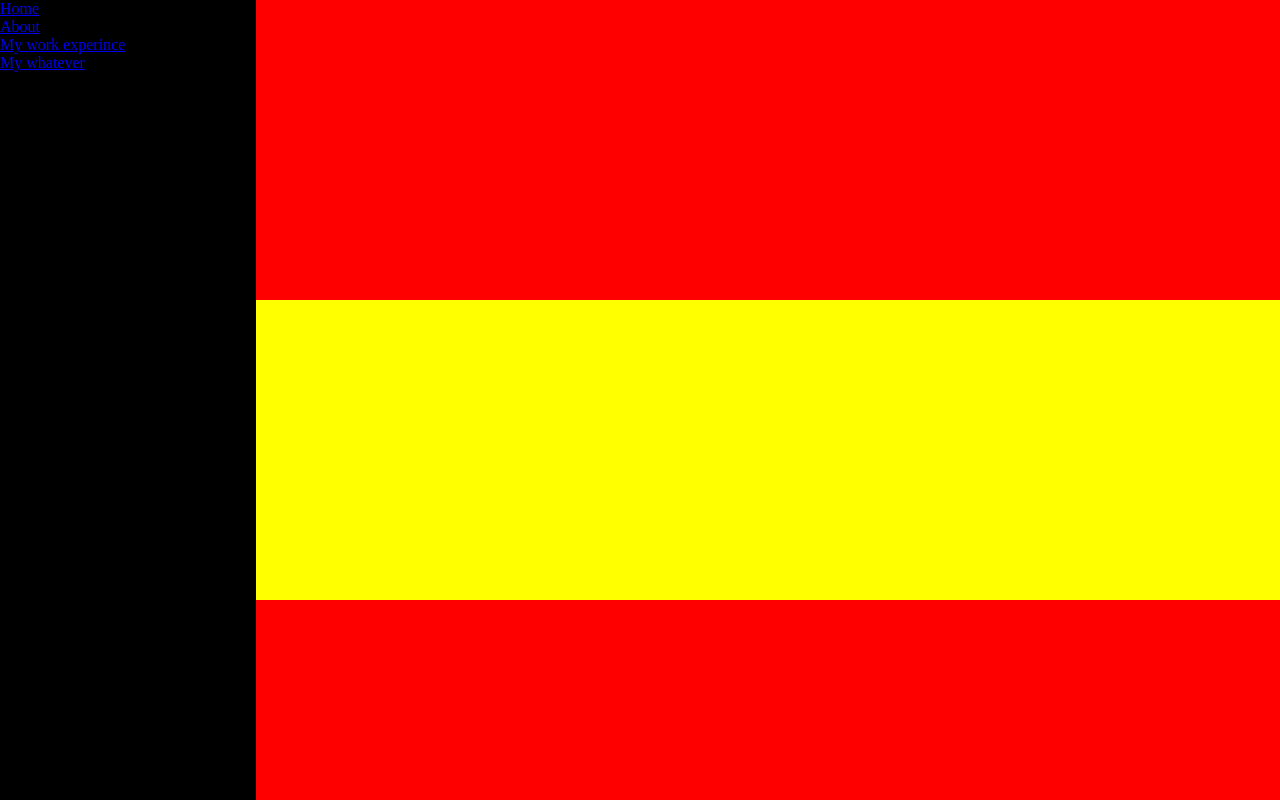
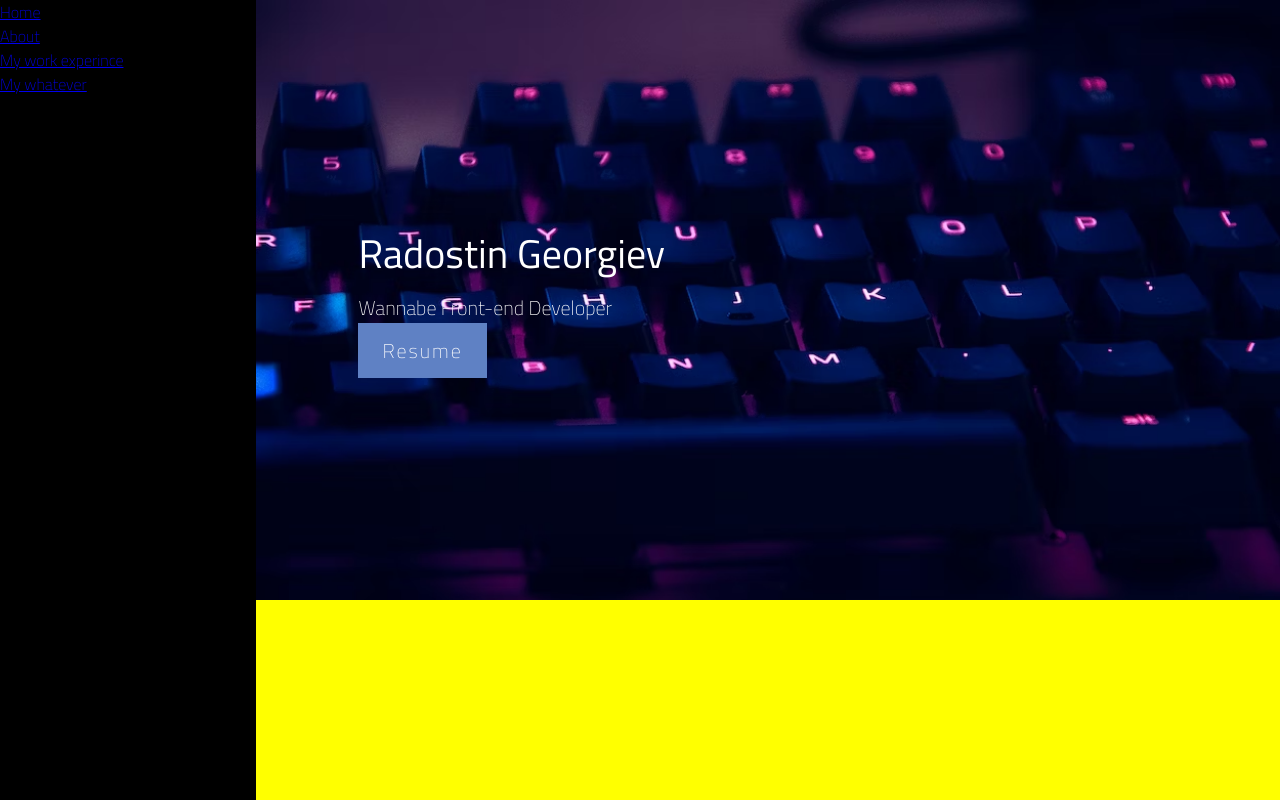
Before and after one commit to Radogeorg/Portfolio, a plain HTML site: page index.html in a window 1280 px wide. Shown: the top 800 px of the page. Drawn offline with Linux system fonts and the light colour scheme.

Commit message:
Section Welcome Establishment

```diff
--- /dev/null
+++ b/global.css
@@ -0,0 +1,28 @@
+*,
+*::before,
+*::after {
+  margin: 0;
+  padding: 0;
+}
+
+html {
+  scroll-behavior: smooth;
+}
+
+body {
+  background-color: red;
+  font-family: 'Titillium Web', sans-serif;
+  font-weight:200;
+
+
+}
+h1{
+
+  font-size: 40px;
+  font-weight: 400;
+}
+
+h4{
+  font-size: 20px;
+  font-weight: 200;
+}
--- a/index.html
+++ b/index.html
@@ -1,21 +1,35 @@
 <!DOCTYPE html>
 <html lang="en">
   <head>
-    <link rel="stylesheet" type="text/css" href="styles.css" />
+    <link rel="stylesheet" type="text/css" href="main.css" />
+    <link rel="stylesheet" type="text/css" href="global.css" />
     <meta charset="UTF-8" />
     <meta name="viewport" content="width=device-width, initial-scale=1.0" />
     <title>Portfolio</title>
+
+
+    <link rel="preconnect" href="https://fonts.googleapis.com">
+    <link rel="preconnect" href="https://fonts.gstatic.com" crossorigin>
+    <link href="https://fonts.googleapis.com/css2?family=Titillium+Web:wght@200;400&display=swap" rel="stylesheet">
+
   </head>
   <body>
     <nav>
       <ul>
-        <li><a href="#home">Home</a></li>
+        <li><a href="#welcome">Home</a></li>
         <li><a href="#about">About</a></li>
         <li><a href="#myworkexperience">My work experince</a></li>
         <li><a href="#mywhatever">My whatever</a></li>
       </ul>
     </nav>
-    <section id="home"></section>
+    <section id="welcome">
+      <div class="container">
+        <h1>Radostin Georgiev</h1>
+        <h4>Wannabe Front-end Developer</h4>
+        <a class="resume-button" href="">Resume</a>
+      </div>
+
+    </section>
     <section id="about"></section>
     <section id="myworkexperience"></section>
     <section id="mywhatever"></section>
--- /dev/null
+++ b/main.css
@@ -0,0 +1,61 @@
+
+:root {
+  --nav-width: 20%;
+}
+
+nav {
+  background-color: black;
+  position: fixed;
+  width: var(--nav-width);
+  height: 100vh;
+}
+
+section {
+  height: 600px;
+  width: calc(100% - var(--nav-width));
+  float: right;
+}
+
+section:nth-child(odd) {
+  background-color: yellow;
+}
+
+/* li::before {
+  content: "here is before";
+  color: white;
+}
+
+li::after {
+  content: "here is after";
+  color: white;
+} */
+
+#welcome {
+  display: flex;
+  align-items: center;
+  justify-content: center;
+  background-image: url(/images/welcome-section-image.avif);
+  background-repeat: no-repeat ;
+  background-size: cover;
+  color:white;
+
+}
+
+
+#welcome > .container {
+    width: 80%;
+}
+
+#welcome h1 {
+  margin-bottom: 0.5rem;
+}
+
+.resume-button {
+  color:white;
+  text-decoration: none;
+  background-color: #5f81c4;
+  padding: 0.75rem 1.5rem;
+  display: inline-block;
+  font-size: 1.25rem;
+  letter-spacing: 0.125rem;
+}
--- a/styles.css
+++ /dev/null
@@ -1,45 +0,0 @@
-*,
-*::before,
-*::after {
-  margin: 0;
-  padding: 0;
-}
-
-:root {
-  --nav-width: 20%;
-}
-
-html {
-  scroll-behavior: smooth;
-}
-
-body {
-  background-color: red;
-}
-
-nav {
-  background-color: black;
-  position: fixed;
-  width: var(--nav-width);
-  height: 100vh;
-}
-
-section {
-  height: 300px;
-  width: calc(100% - var(--nav-width));
-  float: right;
-}
-
-section:nth-child(odd) {
-  background-color: yellow;
-}
-
-/* li::before {
-  content: "here is before";
-  color: white;
-}
-
-li::after {
-  content: "here is after";
-  color: white;
-} */
```
Also changed, not shown: images/welcome-section-image.avif (added).
